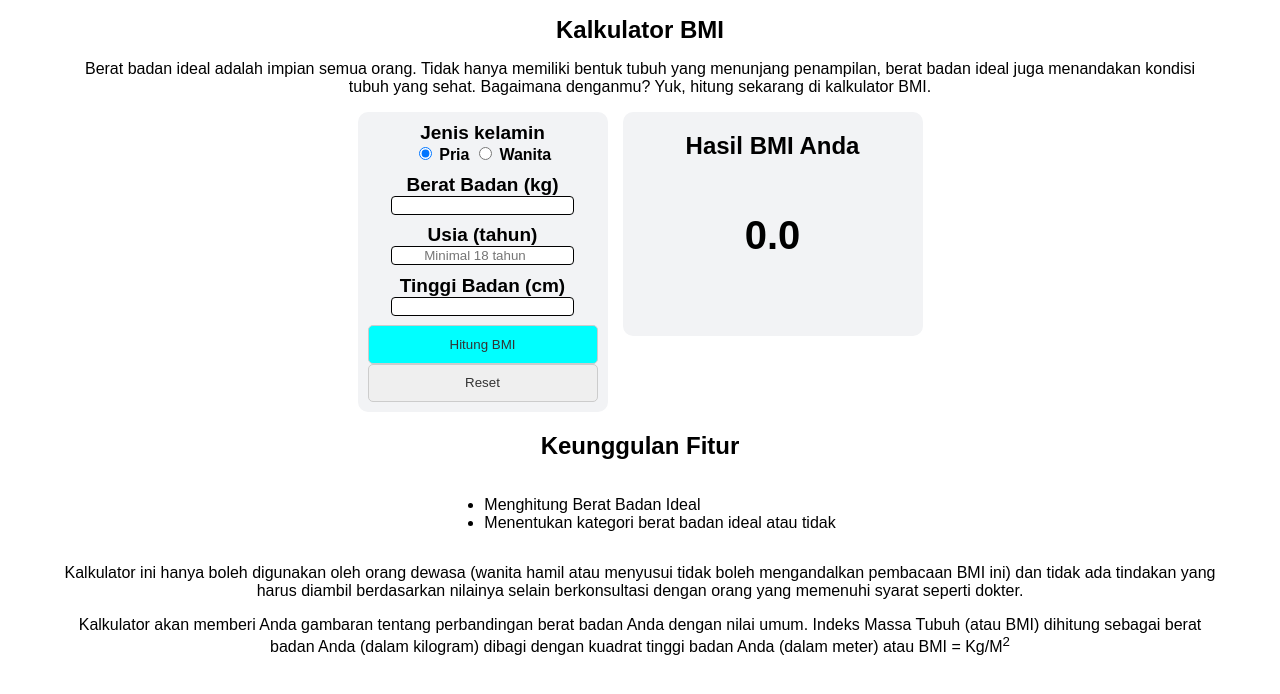
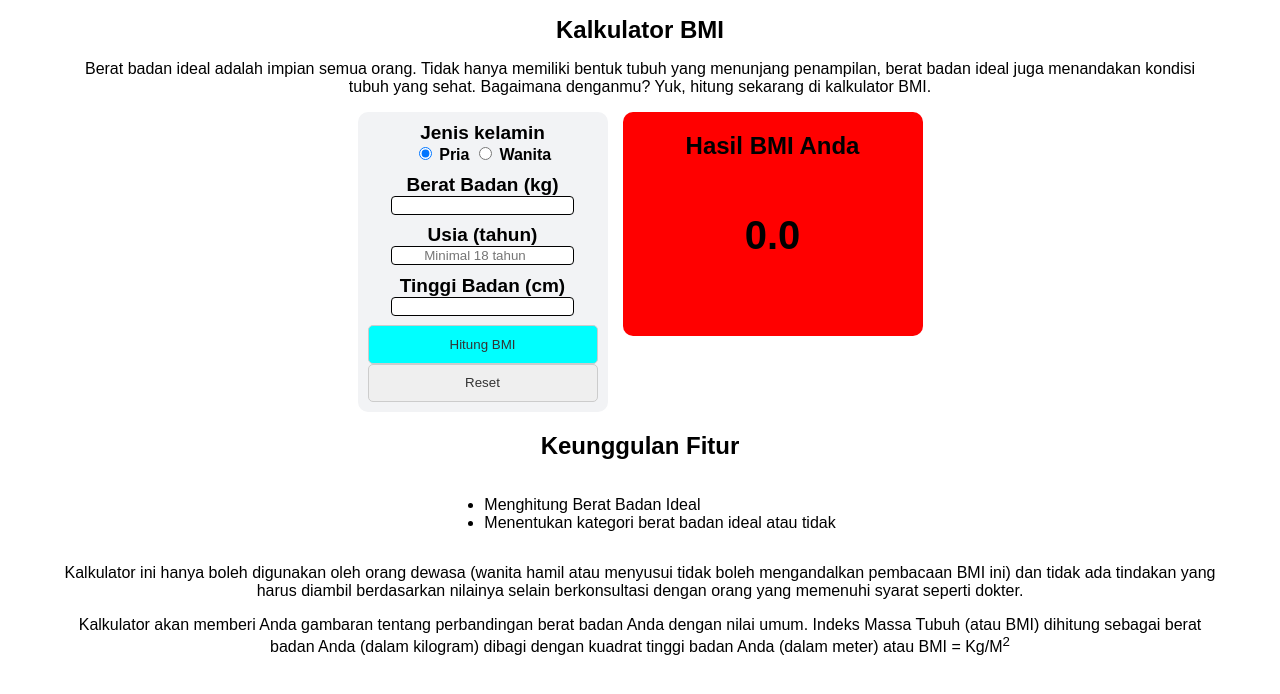
Before and after one commit to ifarbie/kalkulator-bmi, a plain HTML site: page index.html in a window 1280 px wide. Drawn offline with Linux system fonts and the light colour scheme.

Commit message:
Mengganti warna hasil menjadi warna merah

```diff
--- a/css/style.css
+++ b/css/style.css
@@ -45,7 +45,7 @@ section#hasil {
     margin-left: 15px;
     text-align: center;
     font-weight: bold;
-    background-color: #f2f3f5;
+    background-color: red;
     border-radius: 10px;
 }
 
```
